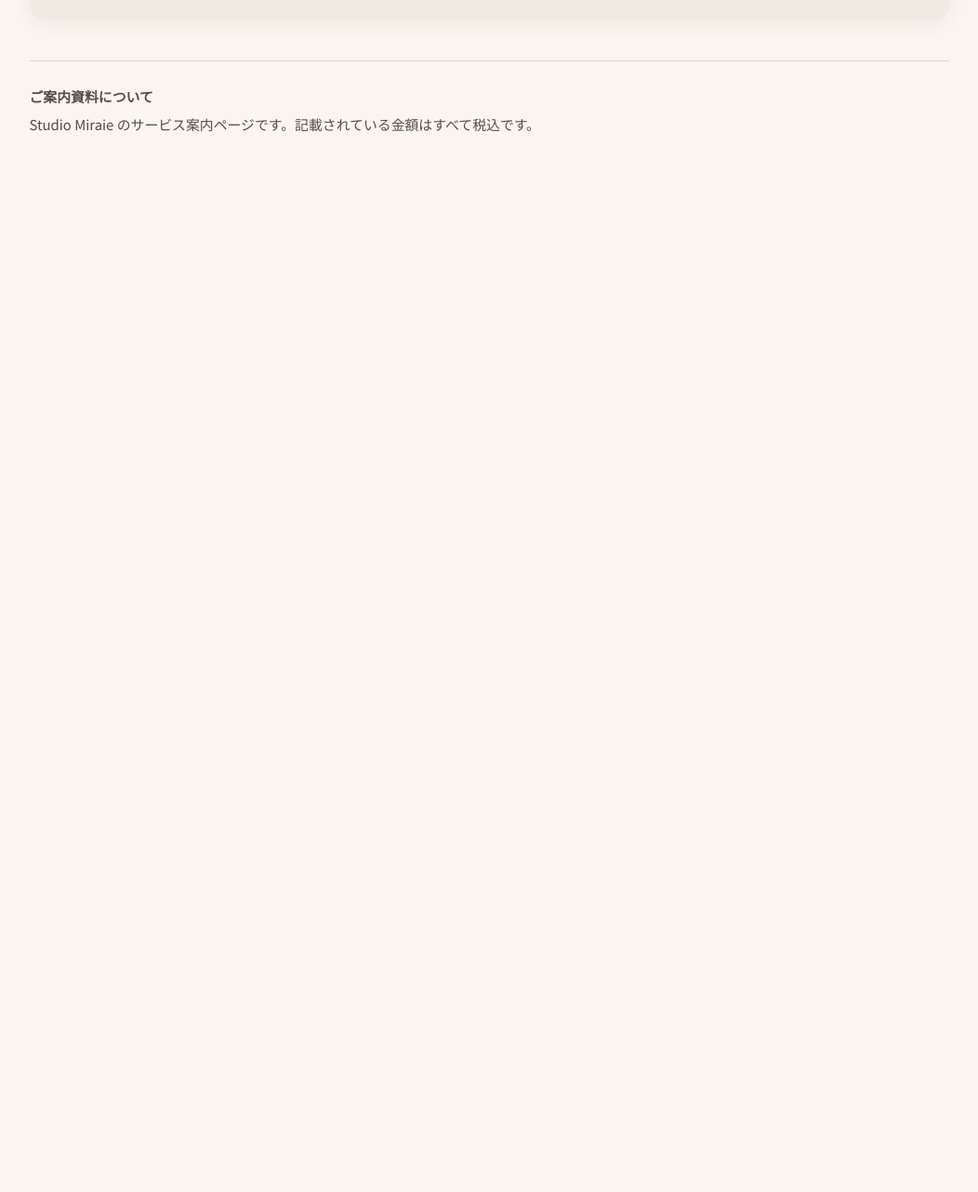
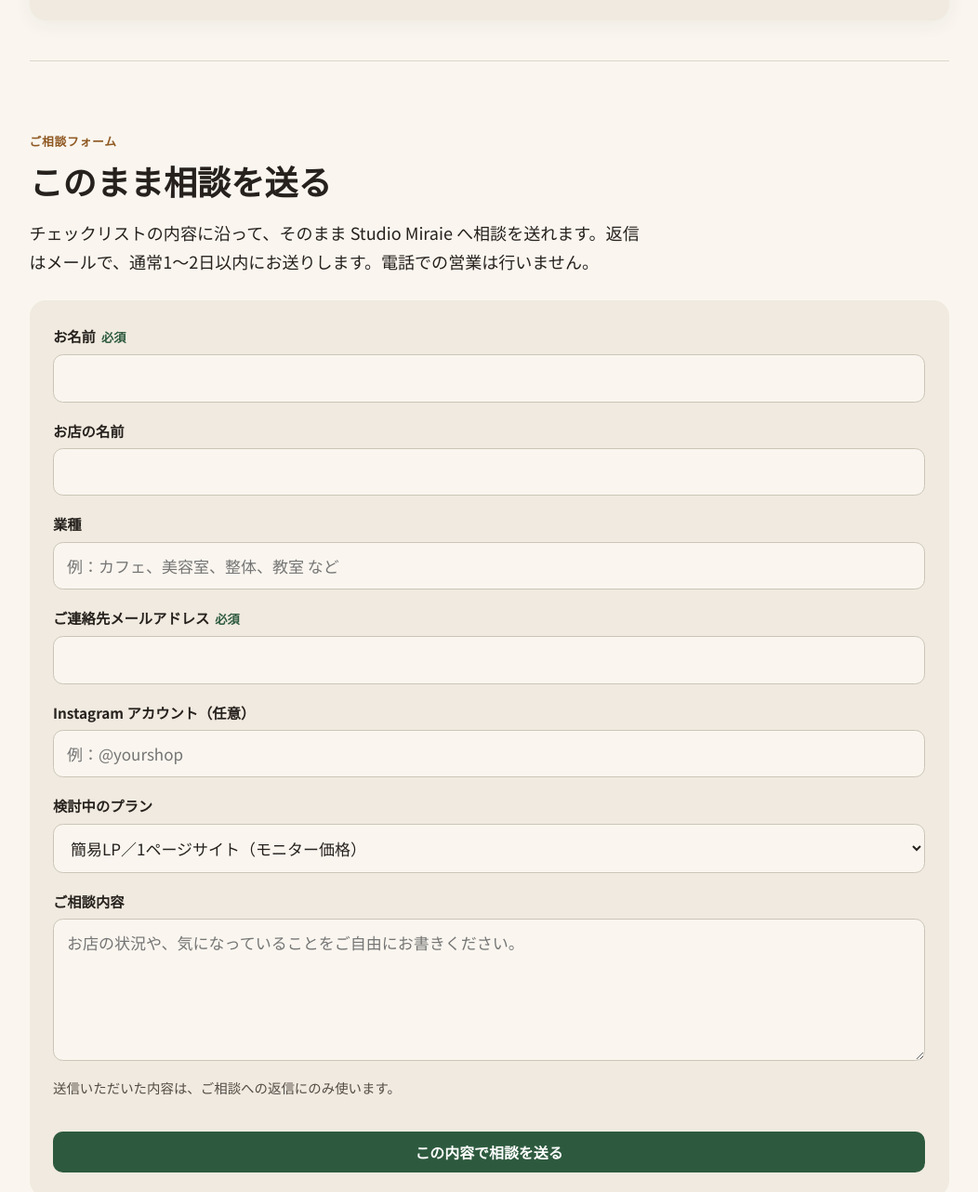
Before and after one commit to pousan/studio-miraie-guide, a plain HTML site: page guide/index.html in a window 1280 px wide. Shown: the part 9586-10868 px from the top of the page at 93% size, without its empty margins (114-1166 px from the left). Before the commit the page ends 9835 px from the top, so only its background shows below. Drawn offline with nearby package versions, Linux system fonts and the light colour scheme.

Commit message:
Add inquiry form (FormSubmit to miraie@muse.ai) with thanks banner

```diff
--- a/guide/index.html
+++ b/guide/index.html
@@ -557,6 +557,24 @@
       z-index: 50;
     }
     .toast.is-show { opacity: 1; transform: translate(-50%, 0); }
+
+    /* Inquiry form */
+    .inquiry-card { background: var(--surface-container-low); border-radius: var(--rounded-lg); padding: var(--space-lg); }
+    .inquiry-form { display: grid; gap: var(--space-md); }
+    .f-field { display: grid; gap: 6px; }
+    .f-field label { font-weight: 700; font-size: 0.9rem; }
+    .f-field .req { color: var(--primary); font-size: 0.78rem; font-weight: 700; margin-left: 6px; }
+    .f-field input, .f-field select, .f-field textarea {
+      width: 100%; padding: 12px 14px; border: 1px solid var(--outline-variant, #d8cfc2);
+      border-radius: var(--rounded); background: var(--background); color: var(--on-surface);
+      font-size: 1rem; line-height: 1.5;
+    }
+    .f-field input:focus, .f-field select:focus, .f-field textarea:focus { outline: 2px solid var(--primary); outline-offset: 1px; }
+    .f-note { font-size: 0.85rem; color: var(--on-surface-variant); }
+    .thanks-banner {
+      background: var(--primary-container, #dcefe2); color: var(--on-primary-container, #183d26);
+      border-radius: var(--rounded-lg); padding: var(--space-md) var(--space-lg); font-weight: 700;
+    }
 
     @media (min-width: 821px) {
       .hero { grid-template-columns: minmax(0, 1.15fr) minmax(0, 0.85fr); gap: var(--space-xl); align-items: stretch; }
@@ -1538,6 +1556,67 @@
       </div>
     </section>
 
+    <!-- Section 7: ご相談フォーム -->
+    <section id="sec-7" class="guide-section reveal">
+      <div>
+        <span class="kicker">ご相談フォーム</span>
+        <h2>このまま相談を送る</h2>
+        <p>
+          チェックリストの内容に沿って、そのまま Studio Miraie へ相談を送れます。返信はメールで、通常1〜2日以内にお送りします。電話での営業は行いません。
+        </p>
+      </div>
+
+      <div id="thanks-banner" class="thanks-banner" hidden>
+        送信ありがとうございました。内容を確認のうえ、ご連絡先メールアドレスへ返信いたします。
+      </div>
+
+      <div class="inquiry-card">
+        <form class="inquiry-form" action="https://formsubmit.co/miraie@muse.ai" method="POST">
+          <input type="hidden" name="_subject" value="【サイト相談】解説ページからお問い合わせ">
+          <input type="hidden" name="_template" value="table">
+          <input type="hidden" name="_next" value="https://pousan.github.io/studio-miraie-guide/guide/?thanks=1">
+          <input type="text" name="_honey" style="display:none" tabindex="-1" autocomplete="off">
+
+          <div class="f-field">
+            <label for="f-name">お名前<span class="req">必須</span></label>
+            <input id="f-name" type="text" name="お名前" required autocomplete="name">
+          </div>
+          <div class="f-field">
+            <label for="f-shop">お店の名前</label>
+            <input id="f-shop" type="text" name="お店の名前" autocomplete="organization">
+          </div>
+          <div class="f-field">
+            <label for="f-type">業種</label>
+            <input id="f-type" type="text" name="業種" placeholder="例：カフェ、美容室、整体、教室 など">
+          </div>
+          <div class="f-field">
+            <label for="f-email">ご連絡先メールアドレス<span class="req">必須</span></label>
+            <input id="f-email" type="email" name="email" required autocomplete="email">
+          </div>
+          <div class="f-field">
+            <label for="f-ig">Instagram アカウント（任意）</label>
+            <input id="f-ig" type="text" name="Instagram" placeholder="例：@yourshop">
+          </div>
+          <div class="f-field">
+            <label for="f-plan">検討中のプラン</label>
+            <select id="f-plan" name="検討中のプラン">
+              <option>簡易LP／1ページサイト（モニター価格）</option>
+              <option>カフェ向けホームページパッケージ</option>
+              <option>まだ決めていない・相談したい</option>
+            </select>
+          </div>
+          <div class="f-field">
+            <label for="f-msg">ご相談内容</label>
+            <textarea id="f-msg" name="ご相談内容" rows="5" placeholder="お店の状況や、気になっていることをご自由にお書きください。"></textarea>
+          </div>
+          <p class="f-note">送信いただいた内容は、ご相談への返信にのみ使います。</p>
+          <button type="submit" class="btn btn-primary btn-block">
+            <span>この内容で相談を送る</span>
+          </button>
+        </form>
+      </div>
+    </section>
+
     <footer class="page-footer">
       <strong>ご案内資料について</strong>
       <span>Studio Miraie のサービス案内ページです。記載されている金額はすべて税込です。</span>
@@ -1545,6 +1624,12 @@
   </main>
 
   <div class="toast" id="toast" role="status" aria-live="polite"></div>
+  <script>
+    if (new URLSearchParams(location.search).get('thanks') === '1') {
+      const b = document.getElementById('thanks-banner');
+      if (b) { b.hidden = false; b.scrollIntoView({ behavior: 'smooth', block: 'center' }); }
+    }
+  </script>
   <script>
     const SIM_PRICES = {
       lp: { monitor: 39000, regular: 54800, days: `7〜10日` },
```
